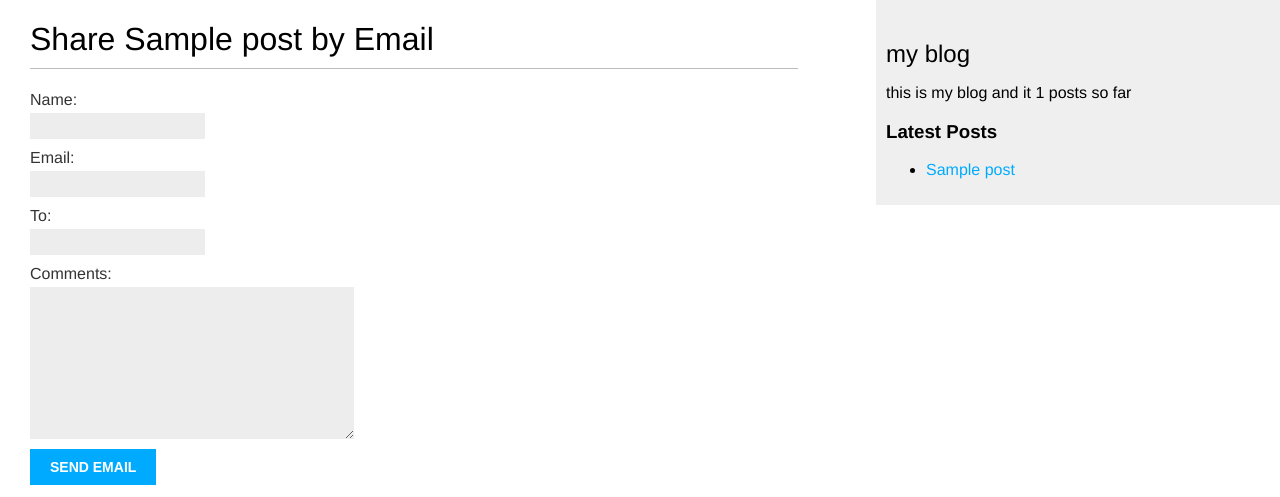
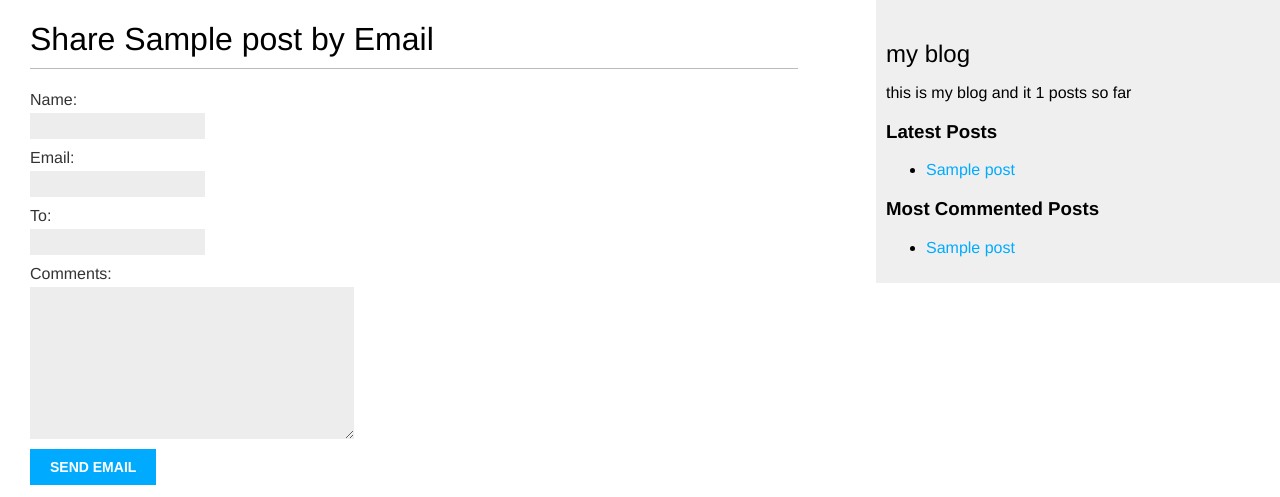
Before and after one commit to ahmedEid1/Django_MyBlog, a Django app: page /blog/1/share in a window 1280 px wide. Shown: the top 497 px of the page. Run offline with Django 3.2, Linux system fonts and the light colour scheme; tables that the repository leaves empty hold one stand-in row (values such as "Sample post").

Commit message:
adding custom simple template tag to render the most commented Posts

```diff
--- a/blog/templates/blog/base.html
+++ b/blog/templates/blog/base.html
@@ -16,6 +16,17 @@
         <p>this is my blog and it {% total_posts %} posts so far</p>
         <h3>Latest Posts</h3>
         {% show_latest_posts %}
+
+        <h3>Most Commented Posts</h3>
+        {% get_most_commented_posts as most_commented_posts %}
+        <ul>
+        {% for post in  most_commented_posts %}
+            <li>
+                <a href="{{ post.get_absolute_url }}">{{ post.title }}</a>
+            </li>
+        {% endfor %}
+
+        </ul>
     </div>
 </body>
 </html>
--- a/blog/templatetags/blog_tags.py
+++ b/blog/templatetags/blog_tags.py
@@ -1,5 +1,5 @@
 from django import template
-
+from django.db.models import Count
 from ..models import Post
 
 register = template.Library()
@@ -10,6 +10,13 @@ def total_posts():
     return Post.published.count()
 
 
+@register.simple_tag
+def get_most_commented_posts(count=5):
+    return Post.published.annotate(
+        total_comments=Count('comments')
+    ).order_by("-total_comments")[:count]
+
+
 @register.inclusion_tag('blog/post/latest_posts.html')
 def show_latest_posts(count=5):
     latest_posts = Post.published.order_by('-publish')[:count]
```
